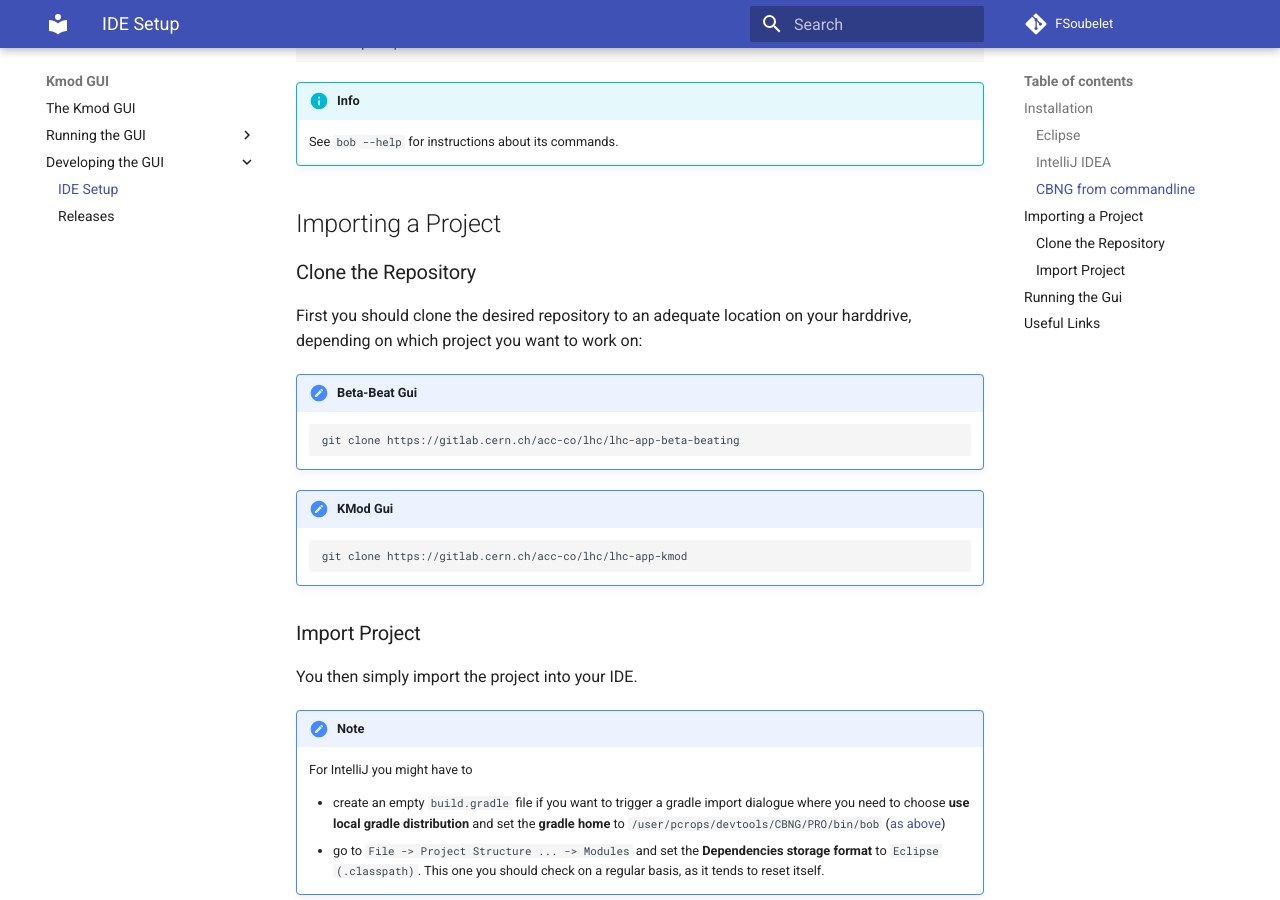
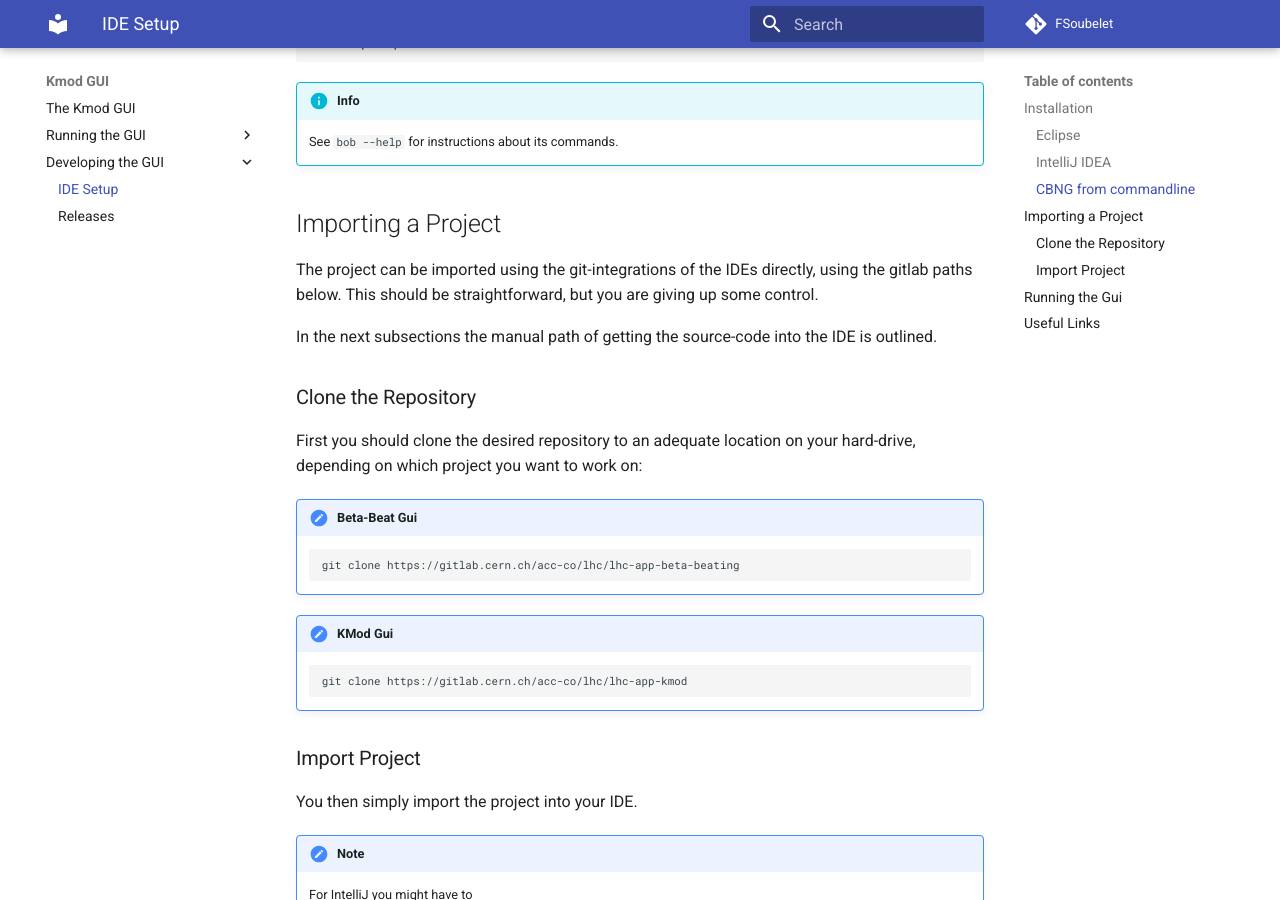
Before and after one commit to pylhc/pylhc.github.io, an MkDocs documentation site: the page built from docs/guis/development/ide_install.md, in a window 1280 px wide and 900 px high, scrolled down 1308 px. Built offline with MkDocs 1.6.1 and Material for MkDocs 9.7.7, drawn with Linux system fonts in a browser that asks for light colours.

Commit message:
Additional Info

```diff
--- a/docs/guis/development/ide_install.md
+++ b/docs/guis/development/ide_install.md
@@ -61,9 +61,16 @@
 
 
 ## Importing a Project
+
+The project can be imported using the git-integrations of the IDEs directly, using the gitlab
+paths below. This should be straightforward, but you are giving up some control.
+
+In the next subsections the manual path of getting the source-code into the IDE is outlined.
+
+
 ### Clone the Repository
 
-First you should clone the desired repository to an adequate location on your harddrive,
+First you should clone the desired repository to an adequate location on your hard-drive,
 depending on which project you want to work on:
 
 
```
